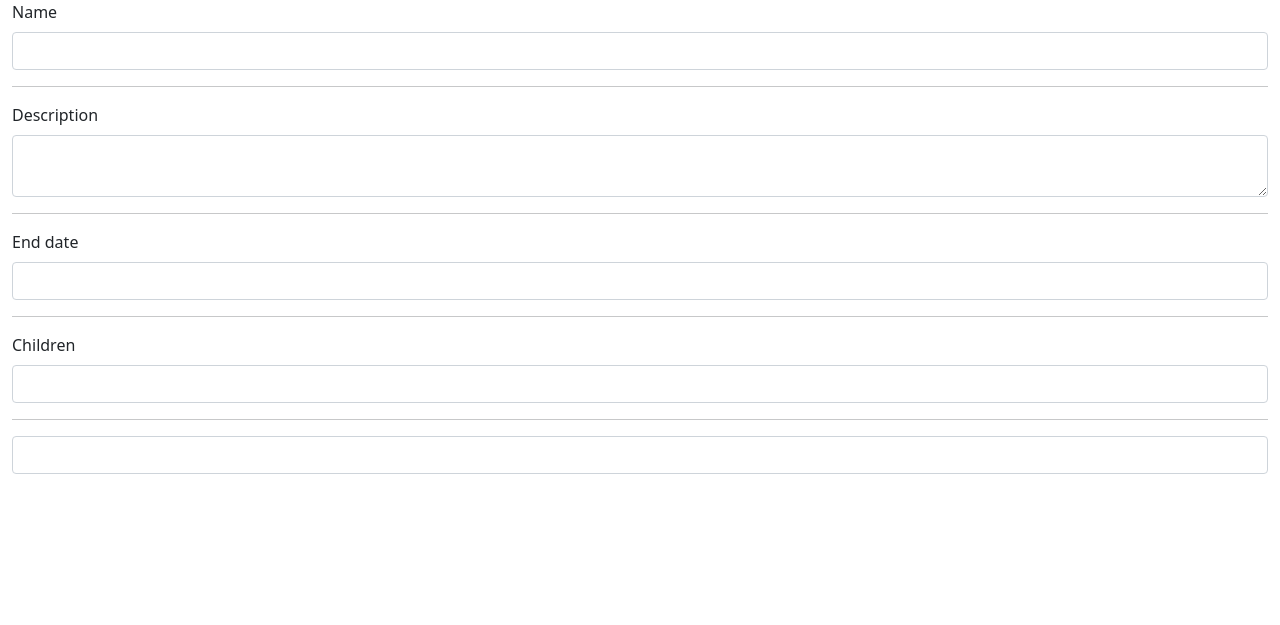
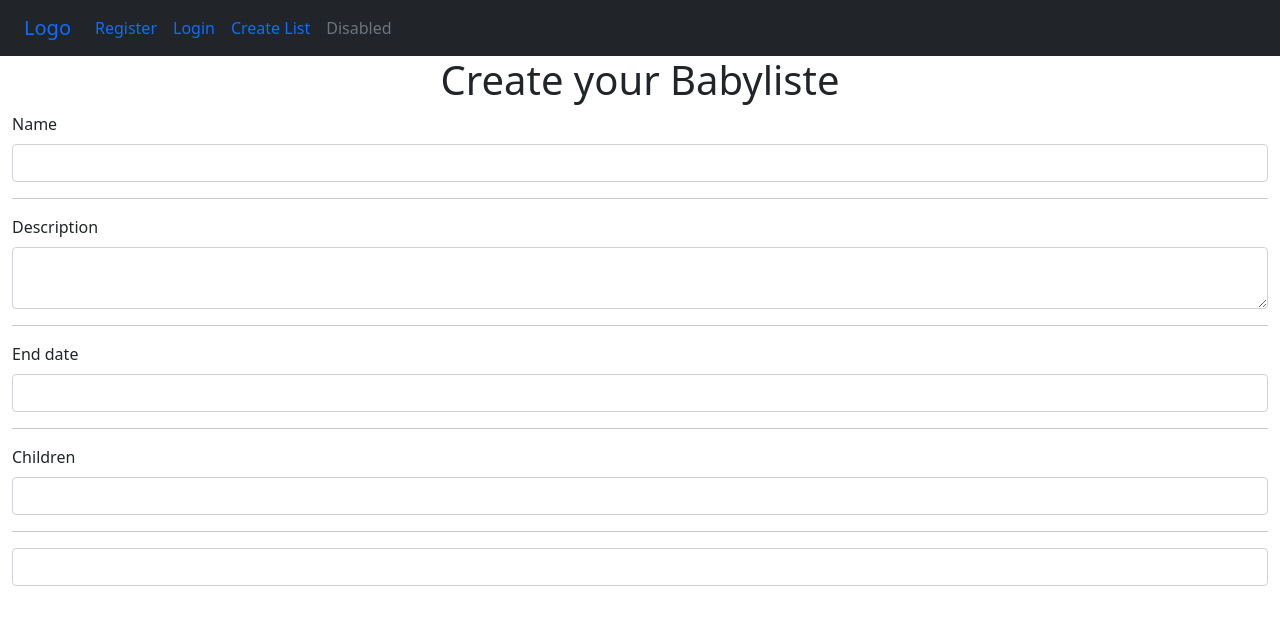
Before and after one commit to nicolassqueren/babylist, a Symfony app: template templates/create_liste/index.html.twig in a window 1280 px wide. Shown: the top 625 px of the page. Run offline with Twig, Linux system fonts and the light colour scheme; the template is opened without the code that fills it, so the values that code supplies are empty; form fields are guessed from the names that the template uses; some libraries are stand-ins or nearby versions.

Commit message:
add liste form

```diff
--- a/templates/base.html.twig
+++ b/templates/base.html.twig
@@ -13,10 +13,41 @@
 		{% endblock %}
     </head>
     <body>
+	<div class="container-fluid bg-dark ">
+		<nav class="navbar navbar-expand-lg bg-dark sticky-top">
+			<div class="container-fluid">
+				<a class="navbar-brand" href="{{ path('home') }}">Logo</a>
+				<button class="navbar-toggler" type="button" data-bs-toggle="collapse" data-bs-target="#navbarNav" aria-controls="navbarNav" aria-expanded="false" aria-label="Toggle navigation">
+					<span class="navbar-toggler-icon"></span>
+				</button>
+				<div class="collapse navbar-collapse" id="navbarNav">
+					<ul class="navbar-nav me-auto mb-2 mb-lg-0">
+						<li class="nav-item">
+							<a class="nav-link active" aria-current="page" href="{{ path('app_register') }}" >Register</a>
+						</li>
+						<li class="nav-item">
+							<a class="nav-link"href="{{ path('app_login') }}">Login</a>
+						</li>
+						<li class="nav-item">
+
+							<a class="nav-link" href="{{ path('create_liste') }}">Create List</a>
+						</li>
+						<li class="nav-item">
+							<a class="nav-link disabled" href="#" tabindex="-1" aria-disabled="true">Disabled</a>
+						</li>
+					</ul>
+				</div>
+				{% if app.user %}
+					<div style="text-align: center; display:flex">
+						<span style="color: white;" >{{ app.user.name }}</span>
+						<a class="button" href="{{ path('app_logout') }}">LOGOUT</a>
+					</div>
+				{% endif %}
+			</div>
+		</nav>
+	</div>
         {% block body %}
-			<div class="container-fluid bg-dark">
-				<h1>BabyList</h1>
-			</div>
+
 		{% endblock %}
     </body>
 </html>
--- a/templates/create_liste/index.html.twig
+++ b/templates/create_liste/index.html.twig
@@ -3,6 +3,11 @@
 {% block title %}Hello CreateListeController!{% endblock %}
 
 {% block body %}
+	<div class="container-fluid">
+		<div class="container">
+			<h1 class="text-center">Create your Babyliste</h1>
+		</div>
+	</div>
 	<div class="container-fluid">
 
 		{{ form_errors(listeform) }}
```
Also changed, not shown: src/Controller/CreateListeController.php (+15 -2 lines), src/Repository/ListeRepository.php (+7 -9 lines), templates/home/index.html.twig (+1 -34 lines).
